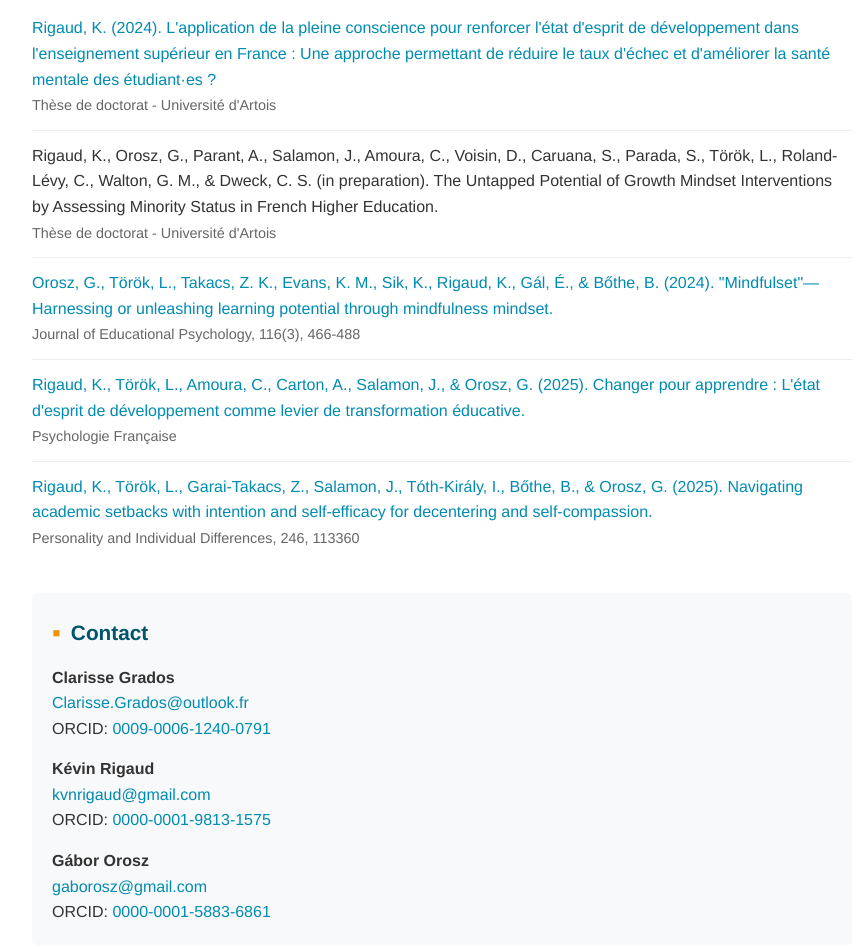
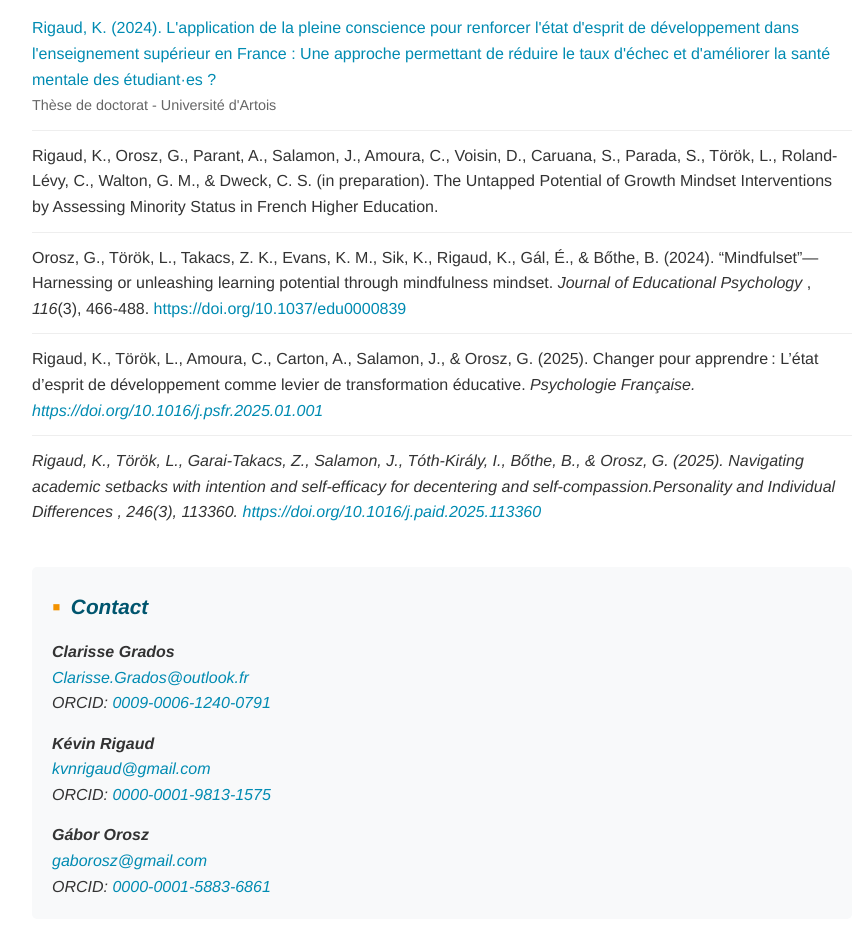
Before and after one commit to ClarisseGrados/poster-sfsp-2025, a plain HTML site: page index.html in a window 1280 px wide. Shown: the part 1414-2362 px from the top of the page, without its empty margins (198-1066 px from the left). Drawn offline with Linux system fonts and the light colour scheme.

Commit message:
Update index.html

```diff
--- a/index.html
+++ b/index.html
@@ -273,22 +273,22 @@
                 </li>
                 <li>
                     Rigaud, K., Orosz, G., Parant, A., Salamon, J., Amoura, C., Voisin, D., Caruana, S., Parada, S., Török, L., Roland-Lévy, C., Walton, G. M., & Dweck, C. S. (in preparation). The Untapped Potential of Growth Mindset Interventions by Assessing Minority Status in French Higher Education.
-</a>
-                    <br><span style="color: #666; font-size: 0.9em;">Thèse de doctorat - Université d'Artois</span>
                 </li>
 
-                <li>
-                    <a href="https://doi.org/10.1037/edu0000839" target="_blank" rel="noopener">Orosz, G., Török, L., Takacs, Z. K., Evans, K. M., Sik, K., Rigaud, K., Gál, É., & Bőthe, B. (2024). "Mindfulset"—Harnessing or unleashing learning potential through mindfulness mindset.</a>
-                    <br><span style="color: #666; font-size: 0.9em;">Journal of Educational Psychology, 116(3), 466-488</span>
                 </li>
                 <li>
-                    <a href="https://doi.org/10.1016/j.psfr.2025.01.001" target="_blank" rel="noopener">Rigaud, K., Török, L., Amoura, C., Carton, A., Salamon, J., & Orosz, G. (2025). Changer pour apprendre : L'état d'esprit de développement comme levier de transformation éducative.</a>
-                    <br><span style="color: #666; font-size: 0.9em;">Psychologie Française</span>
-                </li>
+                    Orosz, G., Török, L., Takacs, Z. K., Evans, K. M., Sik, K., Rigaud, K., Gál, É., & Bőthe, B. (2024). “Mindfulset”—Harnessing or unleashing learning potential through mindfulness mindset.<em> Journal of Educational Psychology </em>, <em>116</em>(3), 466‑488.<a href="https://doi.org/10.1037/edu0000839" target="_blank" rel="noopener"> https://doi.org/10.1037/edu0000839</a>
+</li>
+
+</li>
                 <li>
-                    <a href="https://doi.org/10.1016/j.paid.2025.113360" target="_blank" rel="noopener">Rigaud, K., Török, L., Garai-Takacs, Z., Salamon, J., Tóth-Király, I., Bőthe, B., & Orosz, G. (2025). Navigating academic setbacks with intention and self-efficacy for decentering and self-compassion.</a>
-                    <br><span style="color: #666; font-size: 0.9em;">Personality and Individual Differences, 246, 113360</span>
-                </li>
+                    Rigaud, K., Török, L., Amoura, C., Carton, A., Salamon, J., & Orosz, G. (2025). Changer pour apprendre : L’état d’esprit de développement comme levier de transformation éducative.<em> Psychologie Française. <a href="https://doi.org/10.1016/j.psfr.2025.01.001" target="_blank" rel="noopener">https://doi.org/10.1016/j.psfr.2025.01.001</a>
+</li>
+
+</li>
+                <li>
+                    Rigaud, K., Török, L., Garai-Takacs, Z., Salamon, J., Tóth-Király, I., Bőthe, B., & Orosz, G. (2025). Navigating academic setbacks with intention and self-efficacy for decentering and self-compassion.<em>Personality and Individual Differences </em>, <em>246</em>(3), 113360.<a href=" https://doi.org/10.1016/j.paid.2025.113360" target="_blank" rel="noopener"> https://doi.org/10.1016/j.paid.2025.113360</a>
+
             </ul>
         </section>
 
```
